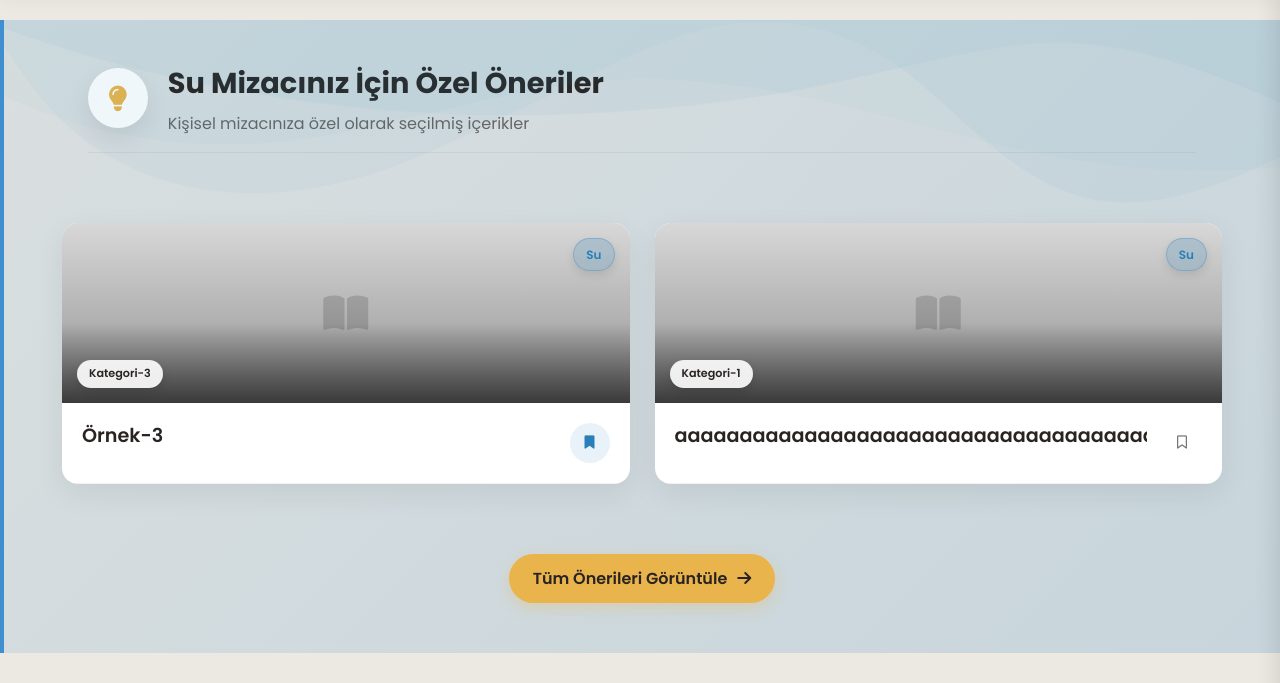
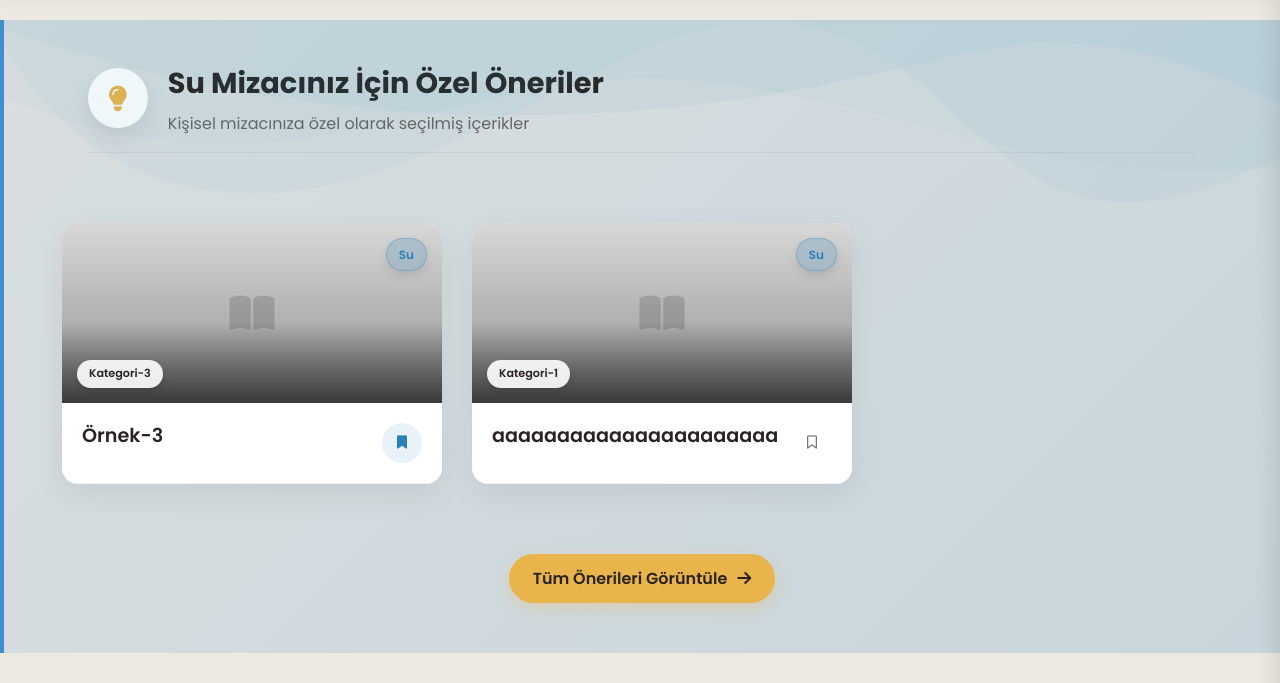
Before and after one commit to isKartal/mizac, a Django app: page / in a window 1280 px wide. Shown: the part 78-761 px from the top of the page. Run offline with Django 3.2, Linux system fonts and the light colour scheme; a user stored in the database is signed in; data comes from the database, SQL or seed files in the repository; both versions use the stored data as it was after the commit.

Commit message:
anasayfa öneriler kısmı ölçekleme

```diff
--- a/static/css/index.css
+++ b/static/css/index.css
@@ -1246,3 +1246,183 @@
     transition: none;
   }
 }
+
+/* ==========================================================================
+   SABİT KART GENİŞLİĞİ DÜZELTMESİ
+   Kart sayısı az olsa bile boyutlar sabit kalacak
+   ========================================================================== */
+
+/* Büyük ekranlar - Grid düzeni güncellemesi */
+@media (min-width: 768px) {
+  .premium-content-section .improved-slider {
+    display: grid !important;
+    grid-template-columns: repeat(3, 1fr) !important; /* 3 eşit sütun */
+    gap: 25px;
+    overflow: visible !important;
+    scroll-snap-type: none !important;
+    padding: 20px 0;
+    margin: 0;
+    max-width: 1200px;
+    justify-content: flex-start; /* Sol tarafa hizala */
+  }
+
+  /* Kartları sabit genişlikte tut */
+  .premium-content-section .premium-card {
+    width: 100% !important;
+    min-width: 300px !important; /* Minimum genişlik */
+    max-width: 380px !important; /* Maksimum genişlik */
+    margin: 0 !important;
+    flex: none !important;
+  }
+
+  /* Slider butonlarını büyük ekranlarda gizle */
+  .premium-content-section .slider-nav-button {
+    display: none !important;
+  }
+
+  /* 3 kart sınırlaması - sadece ilk 3 kartı göster */
+  .premium-content-section .premium-card:nth-child(n+4) {
+    display: none;
+  }
+}
+
+/* Orta ekranlar için özel düzenleme */
+@media (min-width: 768px) and (max-width: 991px) {
+  .premium-content-section .improved-slider {
+    grid-template-columns: repeat(2, 1fr) !important; /* 2 eşit sütun */
+    gap: 20px;
+    max-width: 800px;
+  }
+
+  .premium-content-section .premium-card {
+    min-width: 280px !important;
+    max-width: 350px !important;
+  }
+}
+
+/* Büyük masaüstü ekranlar için */
+@media (min-width: 1200px) {
+  .premium-content-section .improved-slider {
+    grid-template-columns: repeat(3, 1fr) !important;
+    gap: 30px;
+    max-width: 1200px;
+  }
+
+  .premium-content-section .premium-card {
+    min-width: 320px !important;
+    max-width: 400px !important;
+  }
+}
+
+/* Container hizalaması */
+.premium-content-section .content-slider-container {
+  display: flex;
+  justify-content: center; /* Kartları ortala */
+  max-width: 1200px;
+  margin: 0 auto;
+  padding: 0 20px;
+}
+
+/* Grid container'ı için ek stiller */
+@media (min-width: 768px) {
+  .premium-content-section .content-slider-container {
+    display: block; /* Grid için block yap */
+  }
+
+  /* 1 kart varsa sol tarafa hizala */
+  .premium-content-section .improved-slider:has(.premium-card:first-child:nth-last-child(1)) {
+    justify-content: flex-start;
+    grid-template-columns: 380px !important; /* Tek kart için sabit genişlik */
+  }
+
+  /* 2 kart varsa sol tarafa hizala */
+  .premium-content-section .improved-slider:has(.premium-card:first-child:nth-last-child(2)) {
+    justify-content: flex-start;
+    grid-template-columns: repeat(2, 380px) !important; /* İki kart için sabit genişlik */
+  }
+}
+
+/* Alternatif yaklaşım - CSS :has() desteklenmiyorsa */
+@media (min-width: 768px) {
+  /* Kartlar için flexbox yaklaşımı */
+  .premium-content-section .improved-slider.flex-approach {
+    display: flex !important;
+    flex-wrap: wrap;
+    justify-content: flex-start;
+    gap: 25px;
+  }
+
+  .premium-content-section .improved-slider.flex-approach .premium-card {
+    flex: 0 0 380px !important; /* Sabit genişlik */
+    width: 380px !important;
+    min-width: 380px !important;
+    max-width: 380px !important;
+  }
+}
+
+/* Küçük ekranlar - Slider düzeni (değişiklik yok) */
+@media (max-width: 767px) {
+  .premium-content-section .improved-slider {
+    display: flex !important;
+    overflow-x: auto !important;
+    scroll-snap-type: x mandatory !important;
+    scroll-behavior: smooth !important;
+    -webkit-overflow-scrolling: touch !important;
+    scrollbar-width: none !important;
+    padding: 20px 10px !important;
+    margin: 0 -10px !important;
+    gap: 15px !important;
+  }
+
+  .premium-content-section .improved-slider::-webkit-scrollbar {
+    display: none !important;
+  }
+
+  /* Slider butonları küçük ekranlarda göster */
+  .premium-content-section .slider-nav-button {
+    display: flex !important;
+    position: absolute;
+    top: 50%;
+    transform: translateY(-50%);
+    width: 36px;
+    height: 36px;
+    border-radius: 50%;
+    background-color: rgba(255, 255, 255, 0.9);
+    border: none;
+    color: var(--primary-color);
+    font-size: 0.9rem;
+    cursor: pointer;
+    z-index: 10;
+    transition: all 0.25s ease;
+    box-shadow: 0 4px 12px rgba(0, 0, 0, 0.15);
+  }
+
+  .premium-content-section .slider-nav-button:hover {
+    background-color: var(--accent-color);
+    color: white;
+    transform: translateY(-50%) scale(1.1);
+  }
+
+  .premium-content-section .prev-button {
+    left: -5px;
+  }
+
+  .premium-content-section .next-button {
+    right: -5px;
+  }
+
+  /* Kartlar slider düzeninde */
+  .premium-content-section .premium-card {
+    flex: 0 0 auto !important;
+    width: calc(100% - 30px) !important;
+    min-width: 280px !important;
+    max-width: 350px !important;
+    margin: 0 !important;
+    scroll-snap-align: start !important;
+  }
+
+  /* Tüm kartları küçük ekranlarda göster */
+  .premium-content-section .premium-card {
+    display: block !important;
+  }
+}
```
Also changed, not shown: db.sqlite3.
